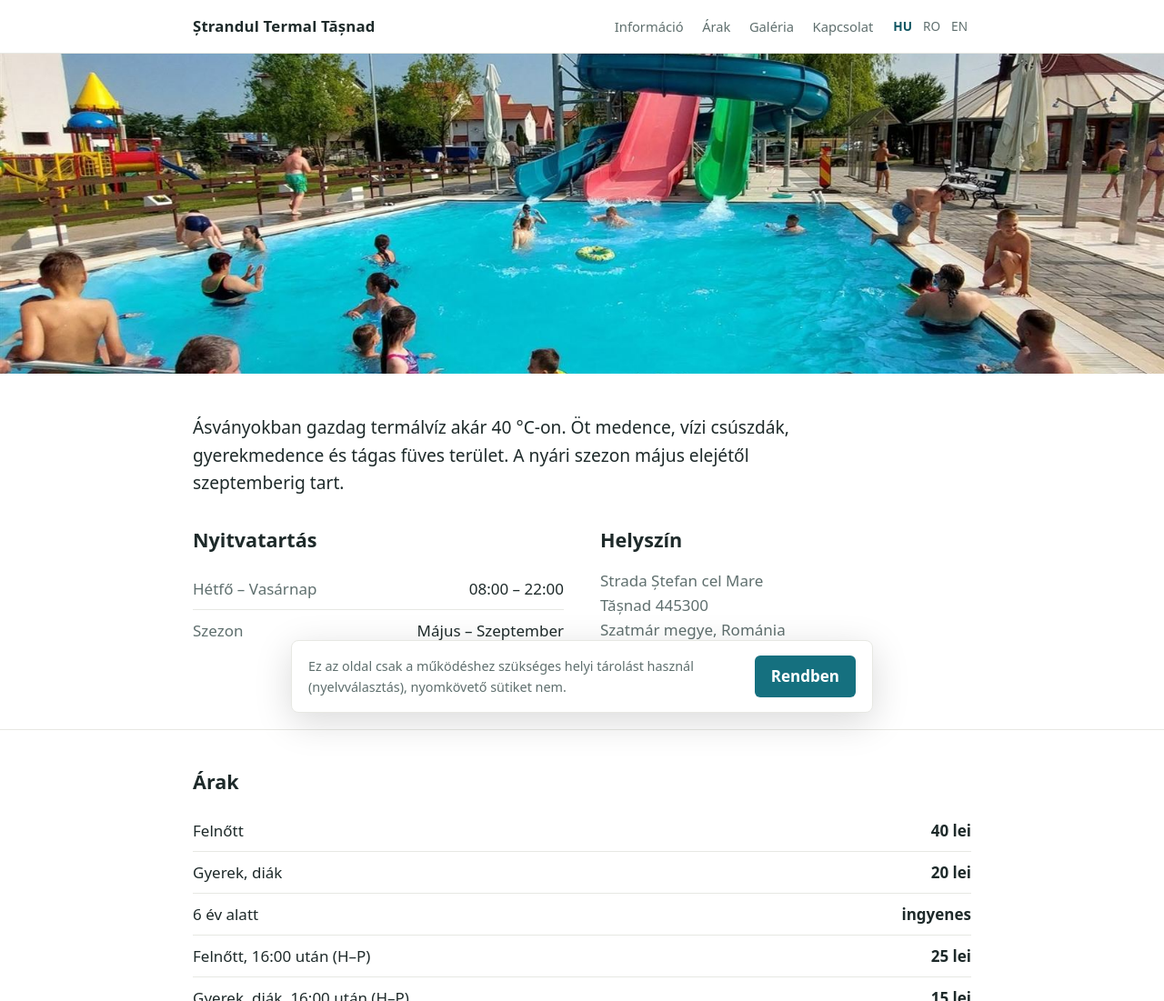
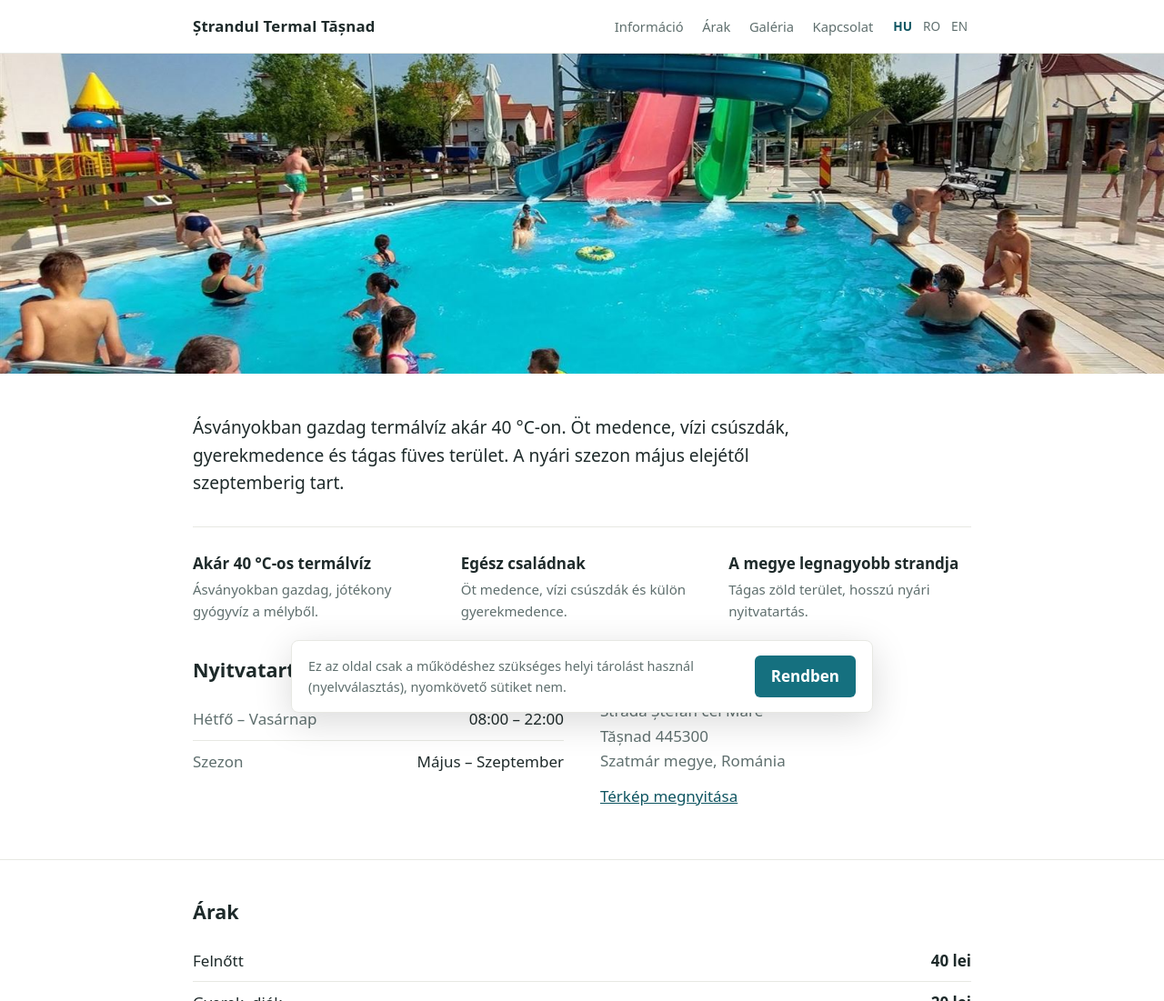
Before and after one commit to CodebloomDesign/tasnad-strand, a plain HTML site: page index.html in a window 1280 px wide. Shown: the top 1101 px of the page at 91% size. Drawn offline with Linux system fonts and the light colour scheme.

Commit message:
Rövid kiemelések: 3 tényszerű ok a látogatásra
Co-Authored-By: Claude Opus 4.8 <noreply@anthropic.com>

```diff
--- a/index.html
+++ b/index.html
@@ -55,6 +55,11 @@
 
   .cols{display:grid;grid-template-columns:1fr 1fr;gap:40px}
   @media (max-width:680px){.cols{grid-template-columns:1fr;gap:32px}}
+
+  .highlights{display:grid;grid-template-columns:repeat(3,1fr);gap:28px;margin-top:32px;padding-top:26px;border-top:1px solid var(--line)}
+  .highlights .h-t{font-weight:600;margin:0 0 3px}
+  .highlights .h-d{color:var(--muted);font-size:.94rem;margin:0}
+  @media (max-width:680px){.highlights{grid-template-columns:1fr;gap:18px}}
 
   dl.info{margin:0}
   dl.info>div{display:flex;justify-content:space-between;gap:16px;padding:9px 0;border-top:1px solid var(--line)}
@@ -138,7 +143,12 @@
   <section id="info">
     <div class="wrap">
       <p class="lead" data-i="lead">Ásványokban gazdag termálvíz akár 40 °C-on. Öt medence, vízi csúszdák, gyerekmedence és tágas füves terület. A nyári szezon május elejétől szeptemberig tart.</p>
-      <div class="cols" style="margin-top:34px">
+      <div class="highlights">
+        <div><p class="h-t" data-i="why1_t">Akár 40 °C-os termálvíz</p><p class="h-d" data-i="why1_d">Ásványokban gazdag, jótékony gyógyvíz a mélyből.</p></div>
+        <div><p class="h-t" data-i="why2_t">Egész családnak</p><p class="h-d" data-i="why2_d">Öt medence, vízi csúszdák és külön gyerekmedence.</p></div>
+        <div><p class="h-t" data-i="why3_t">A megye legnagyobb strandja</p><p class="h-d" data-i="why3_d">Tágas zöld terület, hosszú nyári nyitvatartás.</p></div>
+      </div>
+      <div class="cols" style="margin-top:40px">
         <div>
           <h2 data-i="hours_t">Nyitvatartás</h2>
           <dl class="info">
@@ -235,6 +245,9 @@
 const I={
  hu:{nav_info:"Információ",nav_price:"Árak",nav_gallery:"Galéria",nav_contact:"Kapcsolat",
   lead:"Ásványokban gazdag termálvíz akár 40 °C-on. Öt medence, vízi csúszdák, gyerekmedence és tágas füves terület. A nyári szezon május elejétől szeptemberig tart.",
+  why1_t:"Akár 40 °C-os termálvíz",why1_d:"Ásványokban gazdag, jótékony gyógyvíz a mélyből.",
+  why2_t:"Egész családnak",why2_d:"Öt medence, vízi csúszdák és külön gyerekmedence.",
+  why3_t:"A megye legnagyobb strandja",why3_d:"Tágas zöld terület, hosszú nyári nyitvatartás.",
   hours_t:"Nyitvatartás",hours_days:"Hétfő – Vasárnap",season:"Szezon",season_v:"Május – Szeptember",
   find_t:"Helyszín",county:"Szatmár megye, Románia",map:"Térkép megnyitása",
   price_t:"Árak",p_adult:"Felnőtt",p_child:"Gyerek, diák",p_free:"6 év alatt",p_free_v:"ingyenes",
@@ -247,6 +260,9 @@ const I={
   cookie_more:"Részletek",cookie_accept:"Rendben",close_aria:"Bezárás"},
  ro:{nav_info:"Informații",nav_price:"Tarife",nav_gallery:"Galerie",nav_contact:"Contact",
   lead:"Apă termală bogată în minerale, până la 40 °C. Cinci bazine, tobogane, bazin pentru copii și spațiu verde generos. Sezonul de vară ține din mai până în septembrie.",
+  why1_t:"Apă termală până la 40 °C",why1_d:"Apă minerală, benefică, din adâncuri.",
+  why2_t:"Pentru toată familia",why2_d:"Cinci bazine, tobogane și bazin pentru copii.",
+  why3_t:"Cel mai mare ștrand din județ",why3_d:"Spațiu verde generos, program lung vara.",
   hours_t:"Program",hours_days:"Luni – Duminică",season:"Sezon",season_v:"Mai – Septembrie",
   find_t:"Locație",county:"județul Satu Mare, România",map:"Deschide harta",
   price_t:"Tarife",p_adult:"Adult",p_child:"Copil, elev",p_free:"Sub 6 ani",p_free_v:"gratuit",
@@ -259,6 +275,9 @@ const I={
   cookie_more:"Detalii",cookie_accept:"Am înțeles",close_aria:"Închide"},
  en:{nav_info:"Info",nav_price:"Prices",nav_gallery:"Gallery",nav_contact:"Contact",
   lead:"Mineral-rich thermal water up to 40 °C. Five pools, water slides, a children's pool and plenty of green space. The summer season runs from early May to September.",
+  why1_t:"Thermal water up to 40 °C",why1_d:"Mineral-rich, soothing water from deep underground.",
+  why2_t:"For the whole family",why2_d:"Five pools, water slides and a children's pool.",
+  why3_t:"The county's largest beach",why3_d:"Spacious green area, long summer hours.",
   hours_t:"Opening hours",hours_days:"Monday – Sunday",season:"Season",season_v:"May – September",
   find_t:"Location",county:"Satu Mare County, Romania",map:"Open map",
   price_t:"Prices",p_adult:"Adult",p_child:"Child, student",p_free:"Under 6",p_free_v:"free",
```
Also changed, not shown: .wrangler/cache/pages.json (added).
